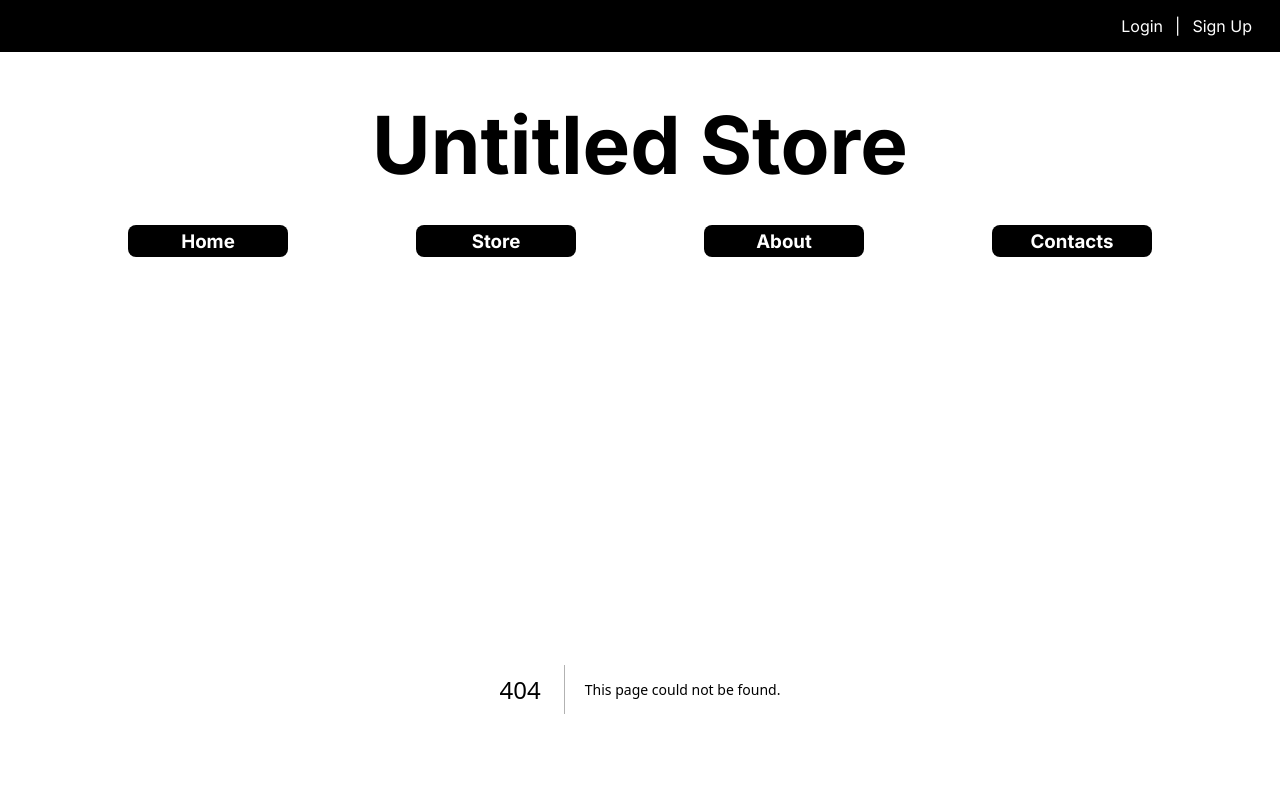
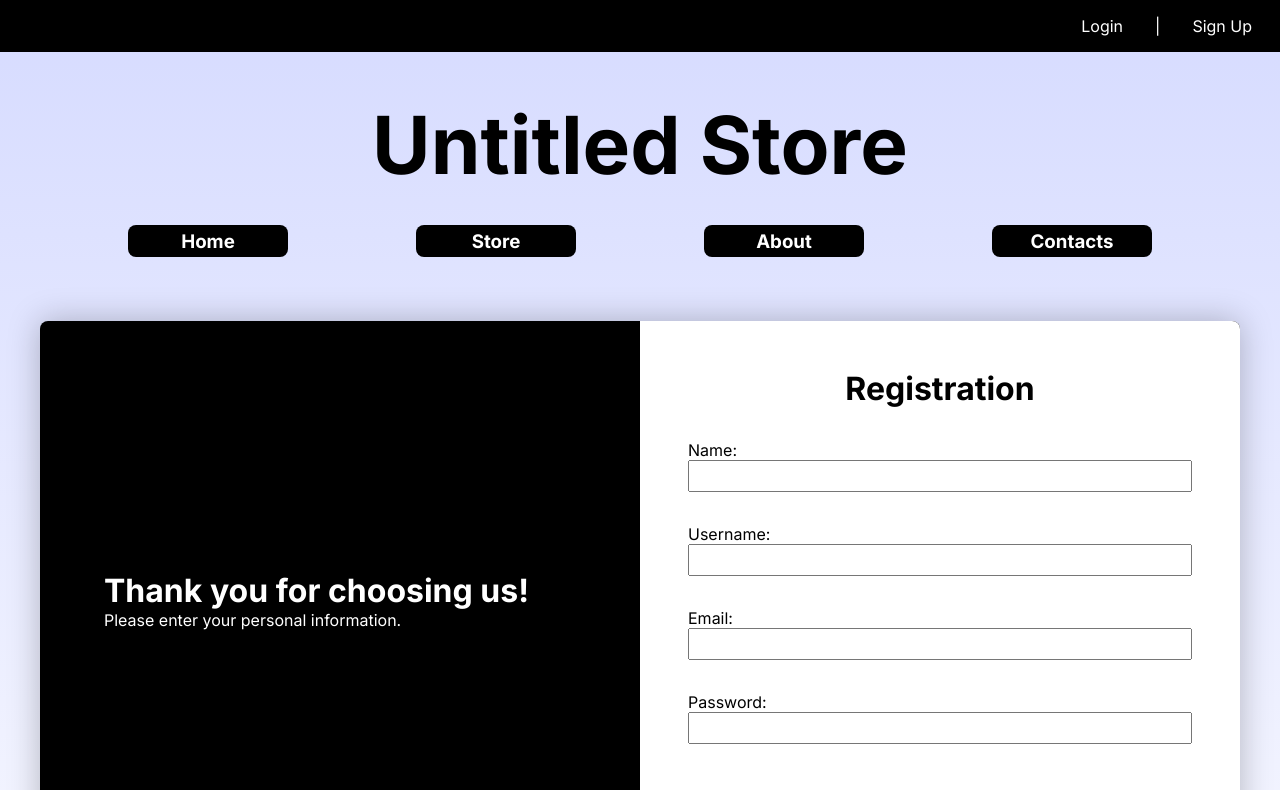
Before and after one commit to alexandreSilva604/e_commerce_front, a Next.js app: page /pages/signup in a window 1280 px wide. Before the commit this address had no page. Shown: the top 790 px of the page. Built offline with nearby package versions, Linux system fonts and the light colour scheme.

Commit message:
Added sign-up page

```diff
--- a/src/app/page.js
+++ b/src/app/page.js
@@ -6,7 +6,7 @@ export default function Home() {
   return (
     <div>
       <Link href='/pages/store'>
-        <div className={styles.homeMain}>
+        <div className={styles.contentGroup}>
           <div className={styles.mainGroup}>
             <h1>Welcome</h1>
             <p>Check out our products!</p>
--- a/src/app/page.module.css
+++ b/src/app/page.module.css
@@ -39,24 +39,25 @@
   flex-direction: column;
 }
 
+.contentGroup {
+  margin-top: 2rem;
+  margin-bottom: 2rem;
+  display: flex;
+  justify-content: space-between;
+  align-items: center;
+  color: white;
+  width: 75rem;
+  background-color: black;
+  border-radius: 0.5rem;
+  box-shadow: 0px 0px 2rem rgba(0, 0, 0, 0.25);
+}
+
 .header {
   text-align: center;
   align-content: center;
   align-items: center;
   width: 100%;
   margin: 2rem;
-}
-
-.homeMain {
-  margin-top: 2rem;
-  margin-bottom: 2rem;
-  display: flex;
-  justify-content: space-between;
-  align-items: center;
-  color: white;
-  width: 100%;
-  background-color: black;
-  border-radius: 0.5rem;
 }
 
 .footer {
@@ -82,8 +83,8 @@
   flex-direction: column;
   text-align: left;
   justify-content: flex-start;
-  margin-top: 1rem;
-  margin-bottom: 1rem;
+  margin-top: 2rem;
+  margin-bottom: 2rem;
 }
 
 .formGroup input {
@@ -126,6 +127,7 @@
 
 .loginForm {
   background-color: white;
+  color: black;
   margin-top: 2rem;
   margin-bottom: 2rem;
   text-align: center;
@@ -184,11 +186,18 @@
 
 .topBar span {
   padding: 0.75rem;
+  border-radius: var(--border-radius);
+  margin-left: 0.5rem;
 }
 
-.topBar span:hover {
-  transition: 0.5s;
-  background-color: #444;
+.signUpForm {
+  background-color: white;
+  color: black;
+  text-align: center;
+  padding: 3rem;
+  border-top-right-radius: var(--border-radius);
+  border-bottom-right-radius: var(--border-radius);
+  width: 50%;
 }
 
 .storeMain {
--- /dev/null
+++ b/src/app/pages/signup/page.js
@@ -0,0 +1,37 @@
+import styles from '@/app/page.module.css';
+
+export default function SignUp() {
+
+    return (
+        <div className={styles.contentGroup}>
+            <div className={styles.mainGroup}>
+                <h1>Thank you for choosing us!</h1>
+                <p>Please enter your personal information.</p>
+            </div>
+            <div className={styles.signUpForm}>
+                <h1>Registration</h1>
+
+                <form>
+                    <div className={styles.formGroup}>
+                        <label>Name:</label>
+                        <input type="text"/>
+                    </div>
+                    <div className={styles.formGroup}>
+                        <label>Username:</label>
+                        <input type="text"/>
+                    </div>
+                    <div className={styles.formGroup}>
+                        <label>Email:</label>
+                        <input type="email"/>
+                    </div>
+                    <div className={styles.formGroup}>
+                        <label>Password:</label>
+                        <input type="password"/>
+                    </div>
+
+                    <button type="button" className={styles.loginButton}><h2>Register</h2></button>
+                </form>
+            </div>
+        </div>
+    );
+}
--- a/src/components/topbar.js
+++ b/src/components/topbar.js
@@ -7,7 +7,7 @@ export default function TopBar() {
         <div className={styles.topBar}>
             <div>
                 <Link href="/pages/login"><span>Login</span></Link>
-                |
+                <span>|</span>
                 <Link href="/pages/signup"><span>Sign Up</span></Link>
             </div>
         </div>
```
